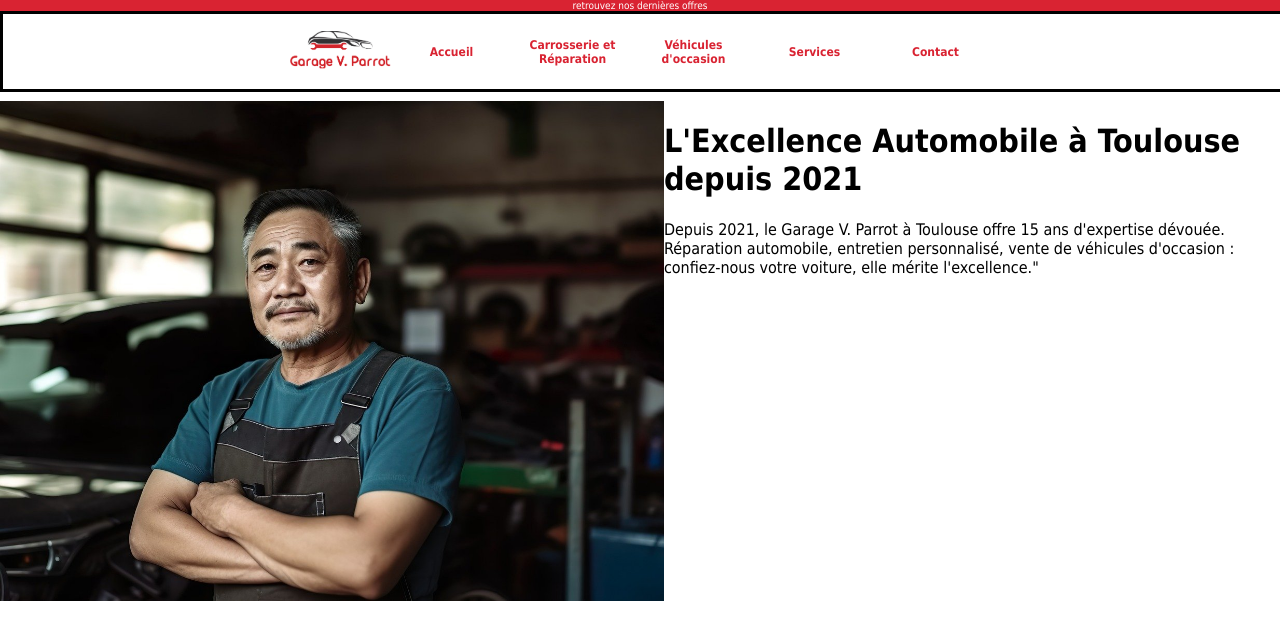
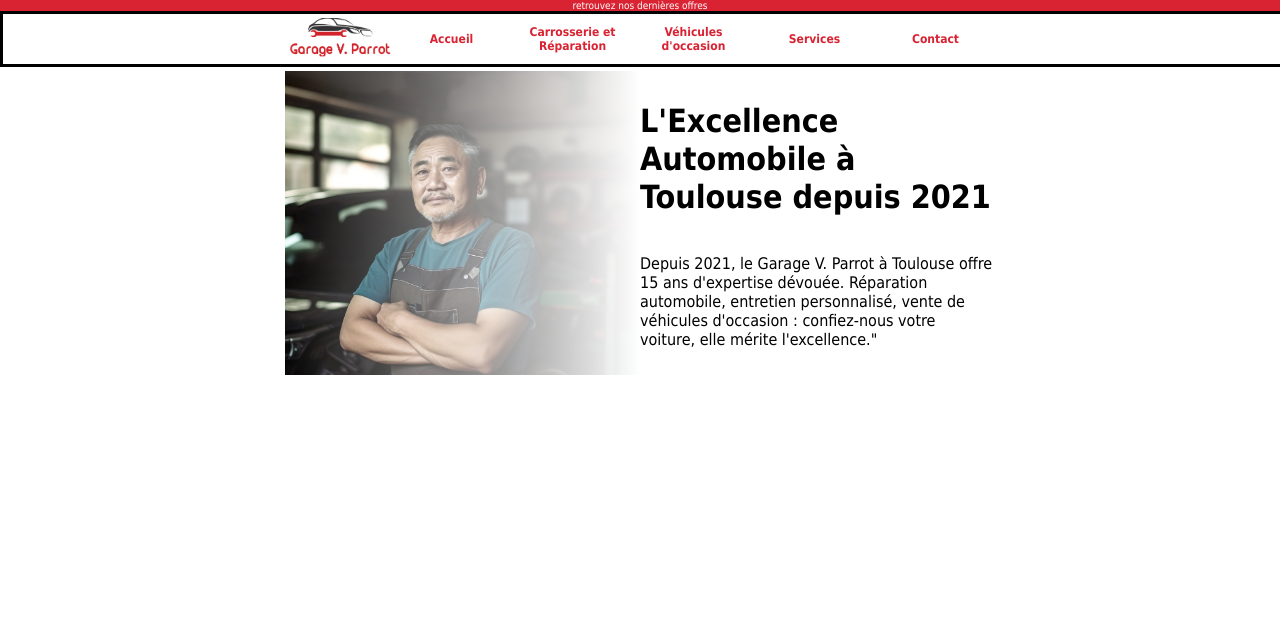
Before and after one commit to GrattusD/projetGarage, a PHP site: page / in a window 1280 px wide. Shown: the top 640 px of the page. Run offline with PHP 8.4, Linux system fonts and the light colour scheme.

Commit message:
mise a jour page accueil avec Hero section html et css. ajout html de test

```diff
--- a/index.html
+++ b/index.html
@@ -12,6 +12,8 @@
 </div>
 <body>
 <header>
+
+
     <div class="container">
         <div>
             <img class="logoParrot" src="/ressources/images/logogarageVParrot01.png" alt="logo garage V.Parrot">
@@ -31,12 +33,16 @@
 
 <main>
     <div class="herosection">
-        <img class="heropic" src="/ressources/images/responsableGarage.jpg" alt="M.Parrot responsable du garage">
+        <div class="heropic">
+            <img src="/ressources/images/responsableGarage.jpg" alt="M.Parrot responsable du garage">
+        </div>
         <div class="column">
             <h1 class="herotitle">L'Excellence Automobile à Toulouse depuis 2021</h1>
-            <p class="introtxt">Depuis 2021, le Garage V. Parrot à Toulouse offre 15 ans d'expertise dévouée. Réparation
-                automobile, entretien personnalisé, vente de véhicules d'occasion : confiez-nous votre voiture, elle
-                mérite l'excellence."</p>
+            <div class="herotext">
+                <p >Depuis 2021, le Garage V. Parrot à Toulouse offre 15 ans d'expertise dévouée. Réparation
+                    automobile, entretien personnalisé, vente de véhicules d'occasion : confiez-nous votre voiture, elle
+                    mérite l'excellence."</p>
+            </div>
         </div>
     </div>
 </main>
--- a/style.css
+++ b/style.css
@@ -3,9 +3,6 @@ body{
     font-family: tahoma;
     padding:0;
     margin:0;
-}
-main{
-    padding-top: 90px
 }
 
 
@@ -27,7 +24,7 @@ main{
 header{
     font-weight: bold;
     font-size: 12px;
-    height : 75px;
+    height : 50px;
     border-color: black;
     border-style: solid;
     position: fixed;
@@ -47,7 +44,7 @@ nav ul{
     list-style-type: none;
     padding:0;
     margin:0;
-    height : 75px;
+    height : 50px;
     display:flex;
 }
 
@@ -55,7 +52,7 @@ nav ul li{
     display: inline-flex;
     margin:0 10px;
     width: 101px;
-    height:75px;
+    height:50px;
     text-align: center;
     justify-content: center;
     align-items: center;
@@ -74,17 +71,55 @@ nav ul li:hover{
 
 
 
+main{
+    margin: 0 auto;
+    padding-top: 60px;
+    padding-bottom: 90px;
+    display:block;
+    margin-right: auto;
+    margin-left:auto;
+    max-width: 710px;
+}
 
 .herosection{
-    flex-shrink: 0;
     display: flex;
-    height:500px;
-}
-.heropicture{
-    max-width: 500px;
+    flex-direction: row;
 }
 
+.heropic{
+    width: 50%;
+    display: flex;
+    align-items: center;
+    justify-content: center;
+    overflow: hidden;
+    position:relative;
+}
+
+.heropic::after {
+    content: ""; /* Ajoute un pseudo-élément après l'image */
+    position: absolute; /* Position absolue par rapport à son parent .heropic */
+    top: 0;
+    right: 0;
+    bottom: 0;
+    left: 0;
+    background: linear-gradient(to right, rgba(255, 255, 255, 0), rgba(255, 255, 255, 1)); /* Dégradé linéaire vers la droite */
+}
+
+.heropic img{
+    max-width: 100%;
+    height:100%;
+    object-fit:cover;
+    background: linear-gradient(to right, rgba(255, 255, 255, 0.7), rgba(255, 255, 255, 0));
+}
 
 .column{
+    flex:1;
+    padding-top: 10px;
+    padding-bottom: 10px;
+}
+
+.herotext{
+    display: flex;
     flex-direction: column;
+    justify-content: center;
 }
```
Also changed, not shown: test.html (added, +61 -0 lines).
